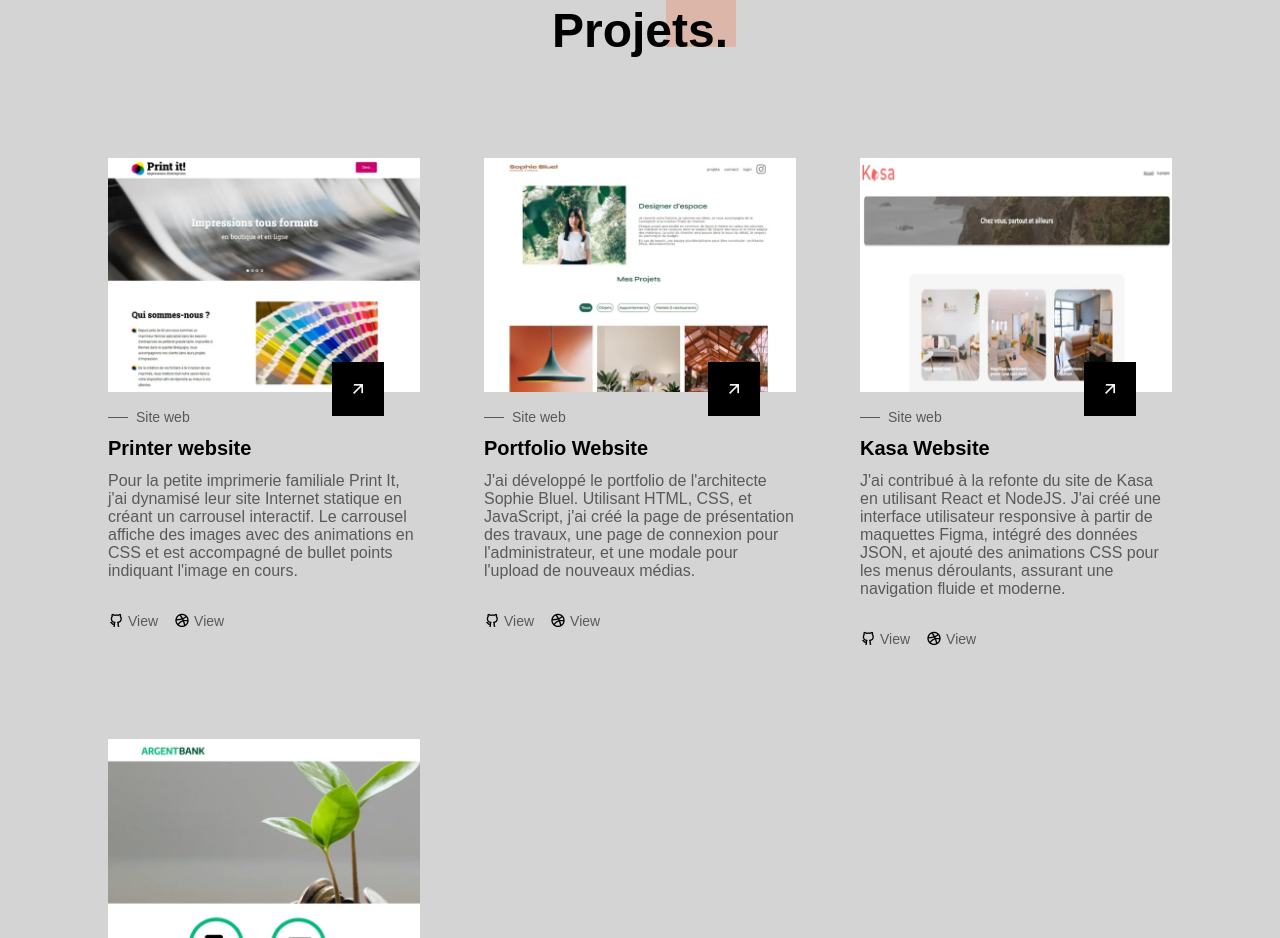
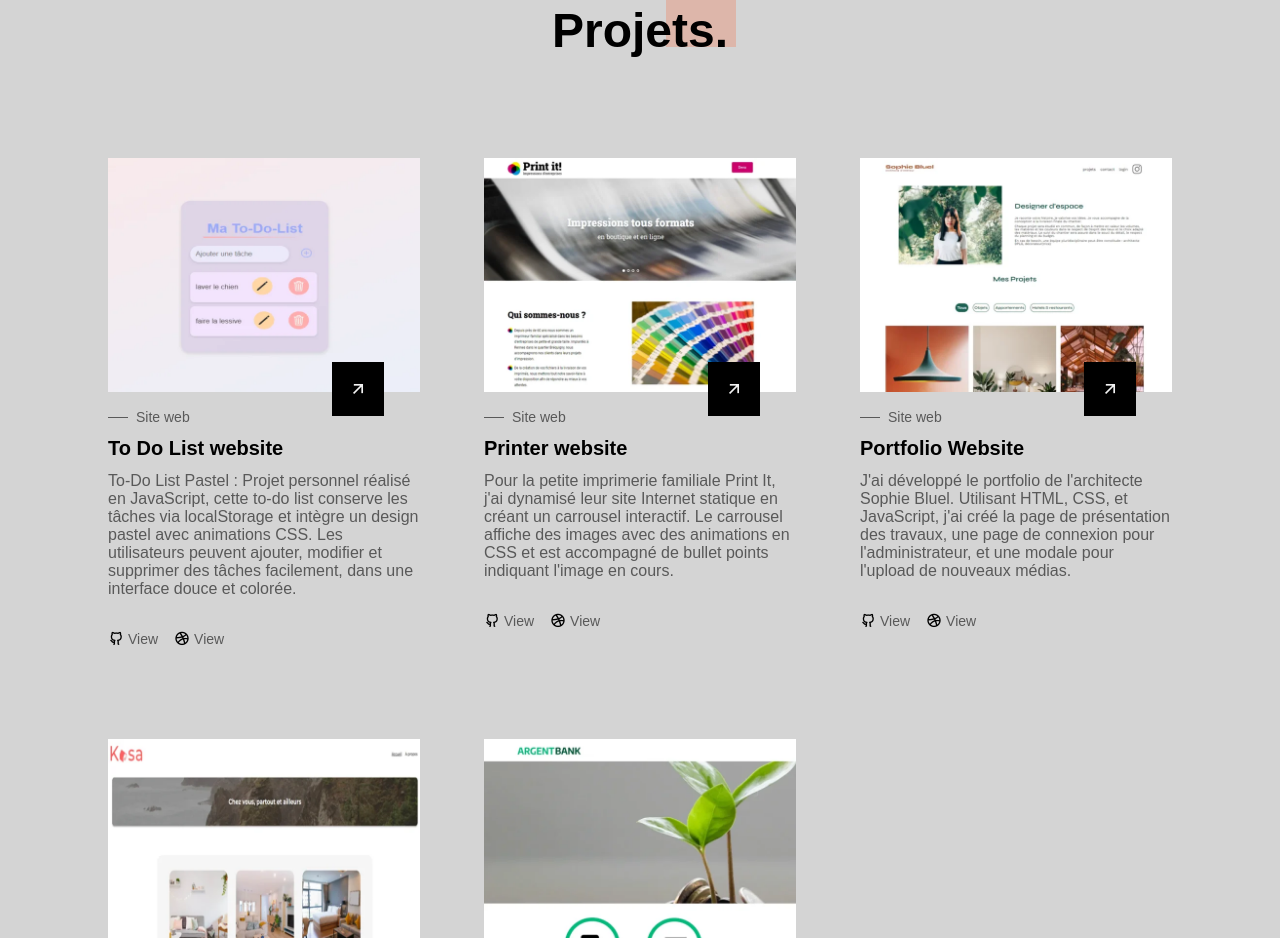
Before and after one commit to Christelleca/portfolio-Christelle, a plain HTML site: page index.html in a window 1280 px wide. Shown: the part 2584-3522 px from the top of the page. Drawn offline with nearby package versions, Linux system fonts and the light colour scheme; a web font is replaced by a local one.

Commit message:
ajout d'un projet personnel

```diff
--- a/index.html
+++ b/index.html
@@ -360,6 +360,54 @@
                     <span>Projets.</span>
                 </h2>
                 <div class="projects__container container grid">
+                    <article class="projects__card">
+                        <div class="projects__image">
+                            <img
+                                src="assets/img/2024-10-30 192509.webp"
+                                alt="image projet To do list"
+                                class="projects__img"
+                            />
+                            <a
+                                href="https://christelleca.github.io/to-do-list-project/"
+                                class="projects__button button"
+                                aria-label="Projet To do list"
+                            >
+                                <i class="ri-arrow-right-up-line"></i>
+                            </a>
+                        </div>
+
+                        <div class="projects__content">
+                            <h3 class="projects__subtitle">Site web</h3>
+                            <h2 class="projects__title">To Do List website</h2>
+
+                            <p class="projects__descrirption">
+                                To-Do List Pastel : Projet personnel réalisé en
+                                JavaScript, cette to-do list conserve les tâches
+                                via localStorage et intègre un design pastel
+                                avec animations CSS. Les utilisateurs peuvent
+                                ajouter, modifier et supprimer des tâches
+                                facilement, dans une interface douce et colorée.
+                            </p>
+                        </div>
+                        <div class="projects__buttons">
+                            <a
+                                href="https://github.com/Christelleca/to-do-list-project"
+                                target="_blank"
+                                class="projects__link"
+                            >
+                                <i class="ri-github-line"></i> View
+                            </a>
+
+                            <a
+                                href="https://christelleca.github.io/to-do-list-project/"
+                                target="_blank"
+                                class="projects__link"
+                            >
+                                <i class="ri-dribbble-line"></i> View
+                            </a>
+                        </div>
+                    </article>
+
                     <article class="projects__card">
                         <div class="projects__image">
                             <img
```
Also changed, not shown: assets/img/2024-10-30 192509.webp (added).
